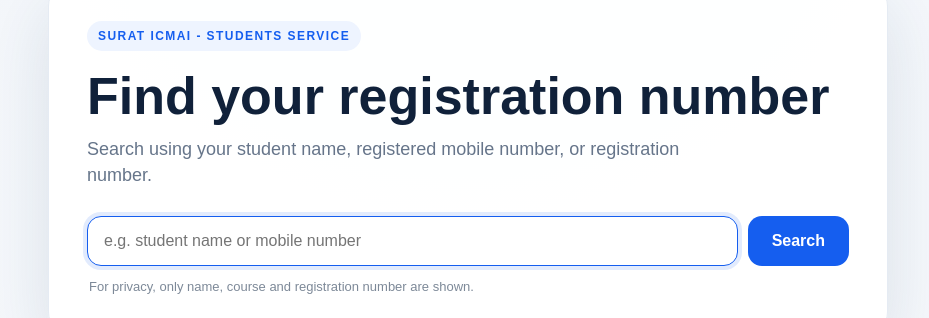
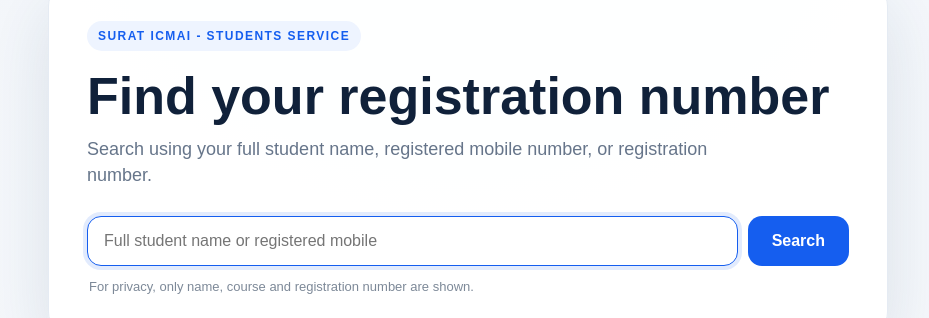
Before and after one commit to techcmakevalshah-ai/icmai-public, a Next.js app: page / in a window 1280 px wide. Shown: the part 241-559 px from the top of the page, without its empty margins (172-1101 px from the left). Built offline with nearby package versions, Linux system fonts and the light colour scheme.

Commit message:
Require precise student searches for privacy

```diff
--- a/components/Finder.tsx
+++ b/components/Finder.tsx
@@ -19,7 +19,7 @@ export default function Finder() {
   async function submit(e: FormEvent) {
     e.preventDefault()
     const q = query.trim()
-    if (q.length < 2) return setMessage('Enter at least 2 characters.')
+    if (q.length < 2) return setMessage('Enter your full student name, registered mobile number, or registration number.')
     setLoading(true); setSearched(true); setMessage('')
     try {
       const res = await fetch('/api/search', {
@@ -30,7 +30,7 @@ export default function Finder() {
       const data = await res.json()
       if (!res.ok) throw new Error(data.error || 'Search failed')
       setResults(data.results || [])
-      setMessage(data.results?.length ? '' : 'No matching student found. Check the spelling or try the registered mobile number.')
+      setMessage(data.results?.length ? '' : 'No matching student found. Enter the full student name or try the registered mobile number.')
     } catch (err) {
       setResults([])
       setMessage(err instanceof Error ? err.message : 'Search failed')
@@ -49,7 +49,7 @@ export default function Finder() {
         <section className="finder-card">
           <div className="eyebrow">Surat ICMAI - Students Service</div>
           <h1>Find your registration number</h1>
-          <p className="lead">Search using your student name, registered mobile number, or registration number.</p>
+          <p className="lead">Search using your full student name, registered mobile number, or registration number.</p>
           <form onSubmit={submit} className="search-row">
             <input
               autoFocus
@@ -60,7 +60,7 @@ export default function Finder() {
               spellCheck={false}
               value={query}
               onChange={(e)=>setQuery(e.target.value)}
-              placeholder="e.g. student name or mobile number"
+              placeholder="Full student name or registered mobile"
               aria-label="Search students"
             />
             <button disabled={loading} aria-busy={loading}>{loading ? 'Searching…' : 'Search'}</button>
@@ -79,11 +79,7 @@ export default function Finder() {
                   <div className="reg-block">
                     <span>Registration No.</span>
                     <strong>{item.registration_number}</strong>
-                    <button
-                      type="button"
-                      className="copy"
-                      onClick={()=>copyRegistration(item.registration_number)}
-                    >
+                    <button type="button" className="copy" onClick={()=>copyRegistration(item.registration_number)}>
                       {copied===item.registration_number ? 'Copied' : 'Copy'}
                     </button>
                   </div>
```
